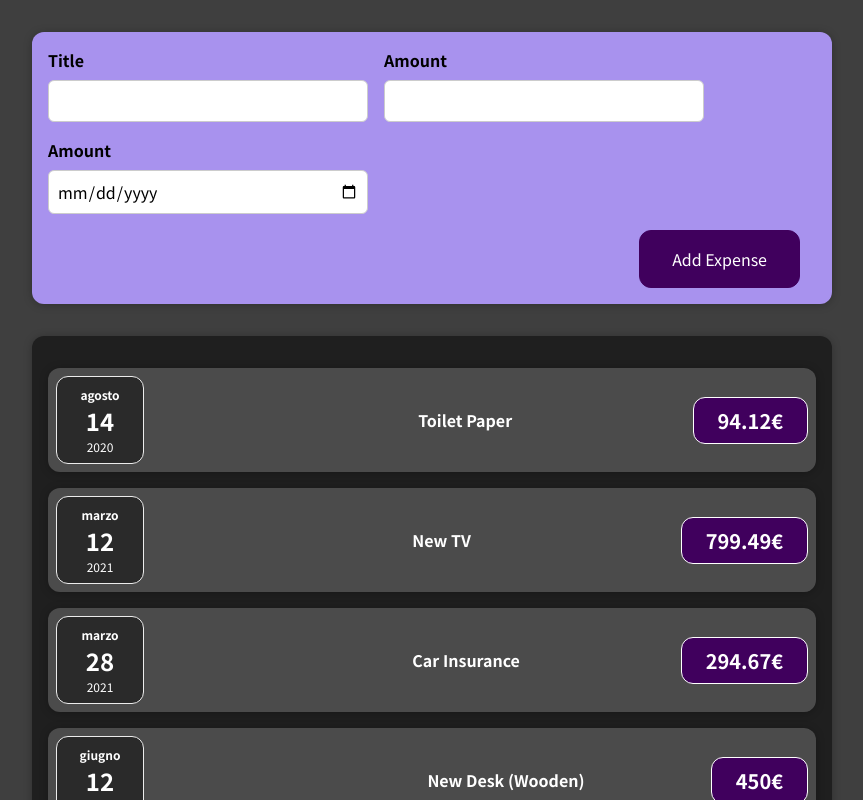
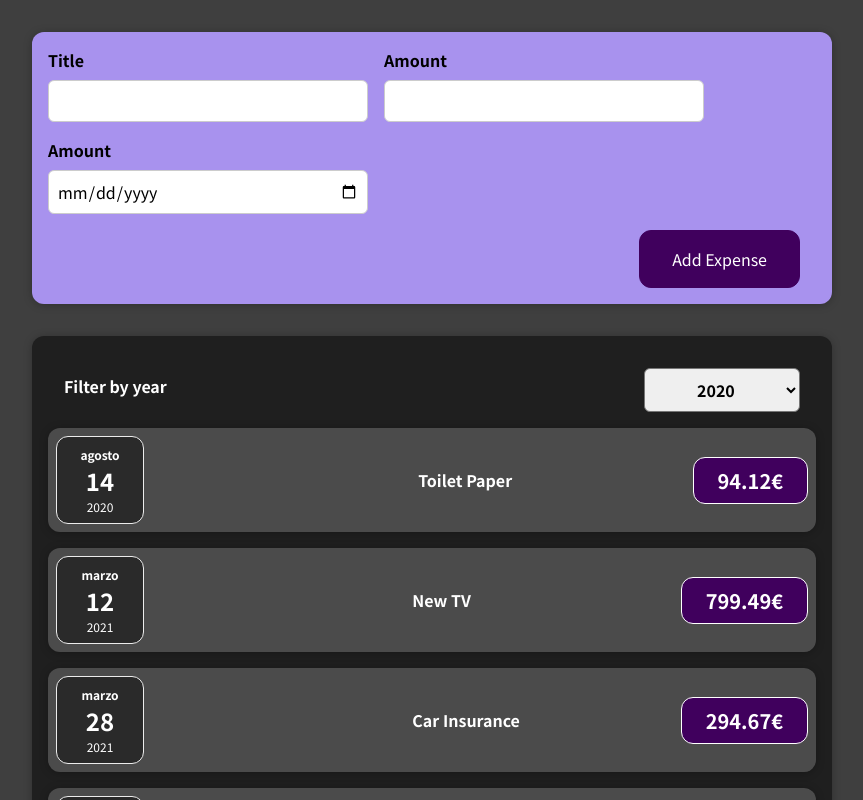
Before and after one commit to manyblake/expense-tracker-react, a React (Create React App) app: page / in a window 1280 px wide. Shown: the top 800 px of the page, without its empty margins (208-1071 px from the left). Built offline with nearby package versions, Linux system fonts and the light colour scheme.

Commit message:
add ExpensesFilter component

```diff
--- a/src/components/Expenses/Expenses.js
+++ b/src/components/Expenses/Expenses.js
@@ -1,10 +1,23 @@
+import { useState } from "react";
 import "./Expenses.css";
+import Card from "../UI/Card";
 import ExpenseItem from "./ExpenseItem";
-import Card from "../UI/Card";
+import ExpensesFilter from "./ExpensesFilter";
 
 const Expenses = (props) => {
+  const [filteredYear, setFilteredYear] = useState("2020");
+
+  const filterChangeHandler = (selectedYear) => {
+    setFilteredYear(selectedYear);
+  };
+
   return (
+    <div>
       <Card className="expenses">
+        <ExpensesFilter
+          selected={filteredYear}
+          onFilterChange={filterChangeHandler}
+        />
         <ExpenseItem
           title={props.expenses[0].title}
           amount={props.expenses[0].amount}
@@ -26,6 +39,7 @@ const Expenses = (props) => {
           date={props.expenses[3].date}
         />
       </Card>
+    </div>
   );
 };
 
--- a/src/components/Expenses/ExpensesFilter.js
+++ b/src/components/Expenses/ExpensesFilter.js
@@ -1,13 +1,15 @@
-import React from "react";
-
 import "./ExpensesFilter.css";
 
-const ExpensesFilter = () => {
+const ExpensesFilter = (props) => {
+  const dropdownChangeHandler = (event) => {
+    props.onFilterChange(event.target.value);
+  };
+
   return (
     <div className="expenses-filter">
       <div className="expenses-filter__control">
         <label>Filter by year</label>
-        <select>
+        <select value={props.selected} onChange={dropdownChangeHandler}>
           <option value="2022">2022</option>
           <option value="2021">2021</option>
           <option value="2020">2020</option>
--- a/src/components/NewExpense/NewExpense.js
+++ b/src/components/NewExpense/NewExpense.js
@@ -1,4 +1,3 @@
-import { useState } from "react";
 import ExpenseForm from "./ExpenseForm";
 
 import "./NewExpense.css";
```
Lines whose indentation alone changed are shown as unchanged.
